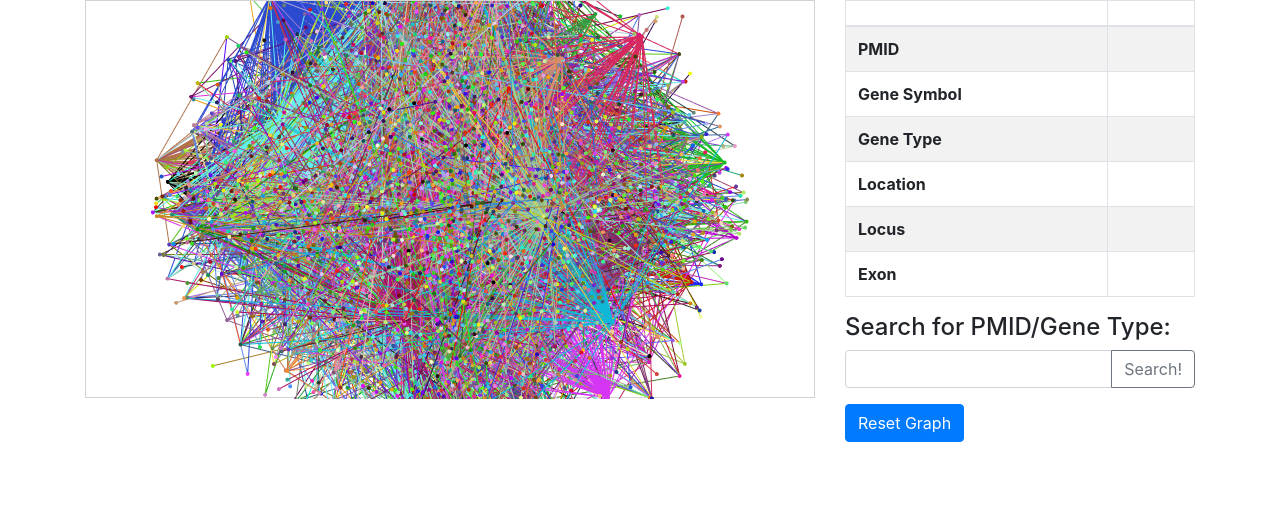
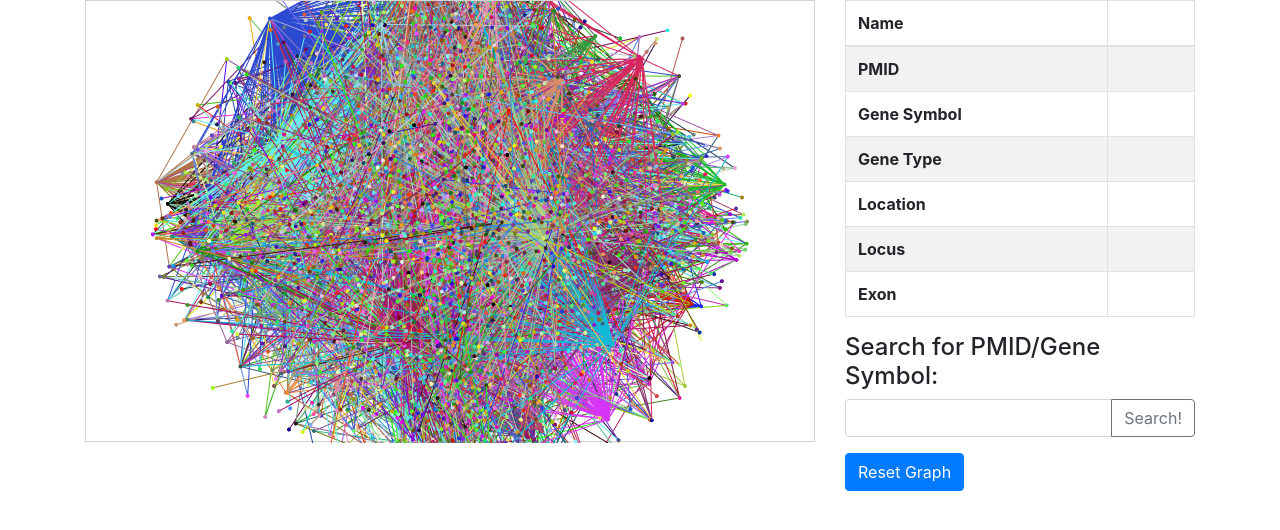
Before and after one commit to exsmiley/GeneNet, a Flask app: page /visual in a window 1280 px wide. Shown: the part 56-586 px from the top of the page. Run offline with Flask 2, Linux system fonts and the light colour scheme; lists and menus that the app fills with data are empty; parts of the project's set-up code (start-up, migrations or seed data) failed here and were passed over; some libraries are stand-ins or nearby versions.

Commit message:
handle gene symbol in input

```diff
--- a/templates/visual.html
+++ b/templates/visual.html
@@ -70,8 +70,8 @@
             <thead>
               <tr>
                 <!-- <th class="col-md-3"></th>  -->
-                <th id='gene-name'></th>
-                <th class="col-md-3"></th>
+                <th>Name</th>
+                <td class="col-md-3" id='gene-name'></td>
               </tr>
             </thead>
             <tbody>
@@ -102,7 +102,7 @@
             </tbody>
           </table>
         </div>
-        <h4>Search for PMID/Gene Type:</h4>
+        <h4>Search for PMID/Gene Symbol:</h4>
         <div class="input-group mb-3">
           <input id='txt_field' class="form-control">
           <div class="input-group-append">
@@ -136,7 +136,19 @@
     }
 
     function queryIdFromText() {
-      rawr = $('#txt_field').val()
+      var rawr = $('#txt_field').val()
+
+      if(rawr == '') {
+        return
+      }
+
+      rawr = rawr.toUpperCase();
+
+      if(!idToName.hasOwnProperty(rawr) && nameToId.hasOwnProperty(rawr)) {
+        rawr = nameToId[rawr]
+      }
+
+
       queryId(rawr);
       drawLoop(rawr);
       $('#txt_field').val('')
@@ -168,8 +180,8 @@
 
     // possibly keep track of edge map?
     var edgeMap = {};
-    var nameToId = {};
-    var idToName = {};
+    nameToId = {};
+    idToName = {};
 
     // Load edges and nodes from API through AJAX
     $.get('/api/nodes', function(data) {
@@ -279,9 +291,6 @@
         if(N == 0) {
           return
         }
-        if(levels == 1) {
-          console.log(N);
-        }
 
         var sliceSize = (endRadians-startRadians)/N;
 
@@ -328,9 +337,6 @@
           var y2 = managementMap[childId]['y']
           var startRadians2 = managementMap[childId]['startRadians']
           var endRadians2 = managementMap[childId]['endRadians']
-          if(levels == 1) {
-            console.log(x2 + ', ' + y2 + " " + startRadians2 + ", " + endRadians2)
-          }
 
           addChildren(childId, childSize, startRadians2, endRadians2, x2, y2, levels+1)
         }
```
